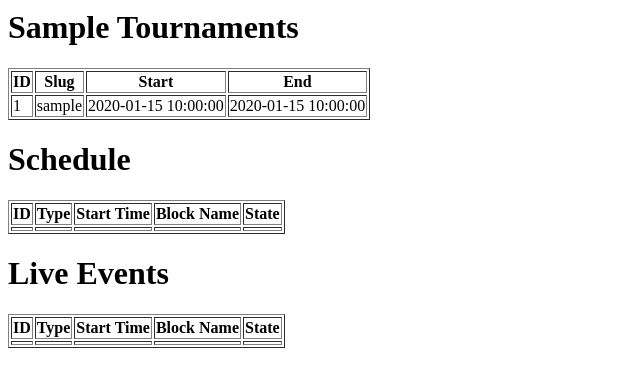
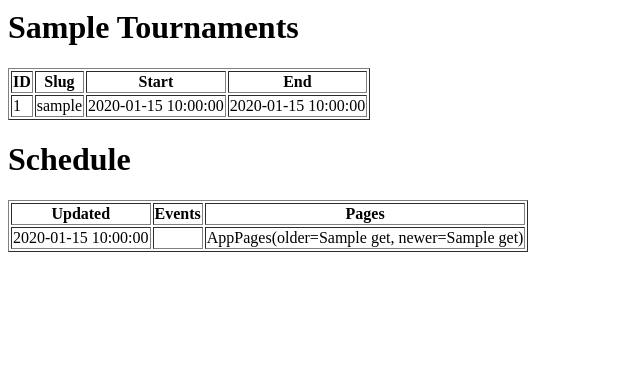
Before and after one commit to kiselevart/lolproschedule, a Flask app: page / in a window 1280 px wide. Shown: the part 144-531 px from the top of the page, without its empty margins (0-640 px from the left). Run offline with Flask 3, Linux system fonts and the light colour scheme; a database or web service that is not in the repository returns one stand-in record (values such as "Sample title"); data that the repository does not hold is empty.

Commit message:
working on displaying all events, backend works

```diff
--- a/app.py
+++ b/app.py
@@ -53,25 +53,27 @@ def get_schedule() -> List[Event]:
 
     raw_data = scheduleResponse.json()
     schedule_data = raw_data.get('data', {}).get('schedule', [])
+    print(schedule_data)
 
     schedule = parse_schedule(schedule_data)
 
     return schedule
 
-def get_live() -> List[Event]:
-    liveUrl = 'getLive?hl=en-US'
-    liveResponse = requests.get(baseUrl + liveUrl, headers=headers)
+# REWRITE
+# def get_live() -> List[Event]:
+#     liveUrl = 'getLive?hl=en-US'
+#     liveResponse = requests.get(baseUrl + liveUrl, headers=headers)
 
-    if liveResponse.status_code != 200:
-        print("getlive error")
-        return []
+#     if liveResponse.status_code != 200:
+#         print("getlive error")
+#         return []
 
-    raw_data = liveResponse.json()
-    events_data = raw_data.get('data', {}).get('events', [])
+#     raw_data = liveResponse.json()
+#     events_data = raw_data.get('data', {}).get('events', [])
 
-    events = [parse_event(event) for event in events_data]
+#     events = [parse_event(event) for event in events_data]
 
-    return events
+#     return events
 
 
 # Flask route to render leagues
@@ -80,8 +82,7 @@ def index():
     leagues = get_leagues()
     tournaments = get_tournaments(98767991299243165)
     schedule = get_schedule()
-    live = get_live()
-    return render_template('index.html', leagues=leagues, tournaments=tournaments, schedule=schedule, live=live)
+    return render_template('index.html', leagues=leagues, tournaments=tournaments, schedule=schedule)
 
 
 if __name__ == '__main__':
--- a/templates/index.html
+++ b/templates/index.html
@@ -53,46 +53,25 @@
     <table border="1">
         <thead>
             <tr>
-                <th>ID</th>
-                <th>Type</th>
-                <th>Start Time</th>
-                <th>Block Name</th>
-                <th>State</th>
+                <th>Updated</th>
+                <th>Events</th>
+                <th>Pages</th>
             </tr>
         </thead>
         <tbody>
-            {% for tournament in tournaments %}
             <tr>
-                <td>{{ schedule.id }}</td>
-                <td>{{ schedule.type }}</td>
-                <td>{{ schedule.startDate }}</td>
-                <td>{{ schedule.blockName }}</td>
-                <td>{{ schedule.state }}</td>
+                <td>{{ schedule.updated }}</td>
+                <td>
+                    {% for event in events %}
+                    <table border="2">
+                        <thead>
+
+                        </thead>
+                    </table>
+                    {% endfor %}
+                </td>
+                <td>{{ schedule.pages }}</td>
             </tr>
-            {% endfor %}
-        </tbody>
-    </table>
-    <h1>Live Events</h1>
-    <table border="1">
-        <thead>
-            <tr>
-                <th>ID</th>
-                <th>Type</th>
-                <th>Start Time</th>
-                <th>Block Name</th>
-                <th>State</th>
-            </tr>
-        </thead>
-        <tbody>
-            {% for tournament in tournaments %}
-            <tr>
-                <td>{{ live.id }}</td>
-                <td>{{ live.type }}</td>
-                <td>{{ live.startDate }}</td>
-                <td>{{ live.blockName }}</td>
-                <td>{{ live.state }}</td>
-            </tr>
-            {% endfor %}
         </tbody>
     </table>
 </body>
```
